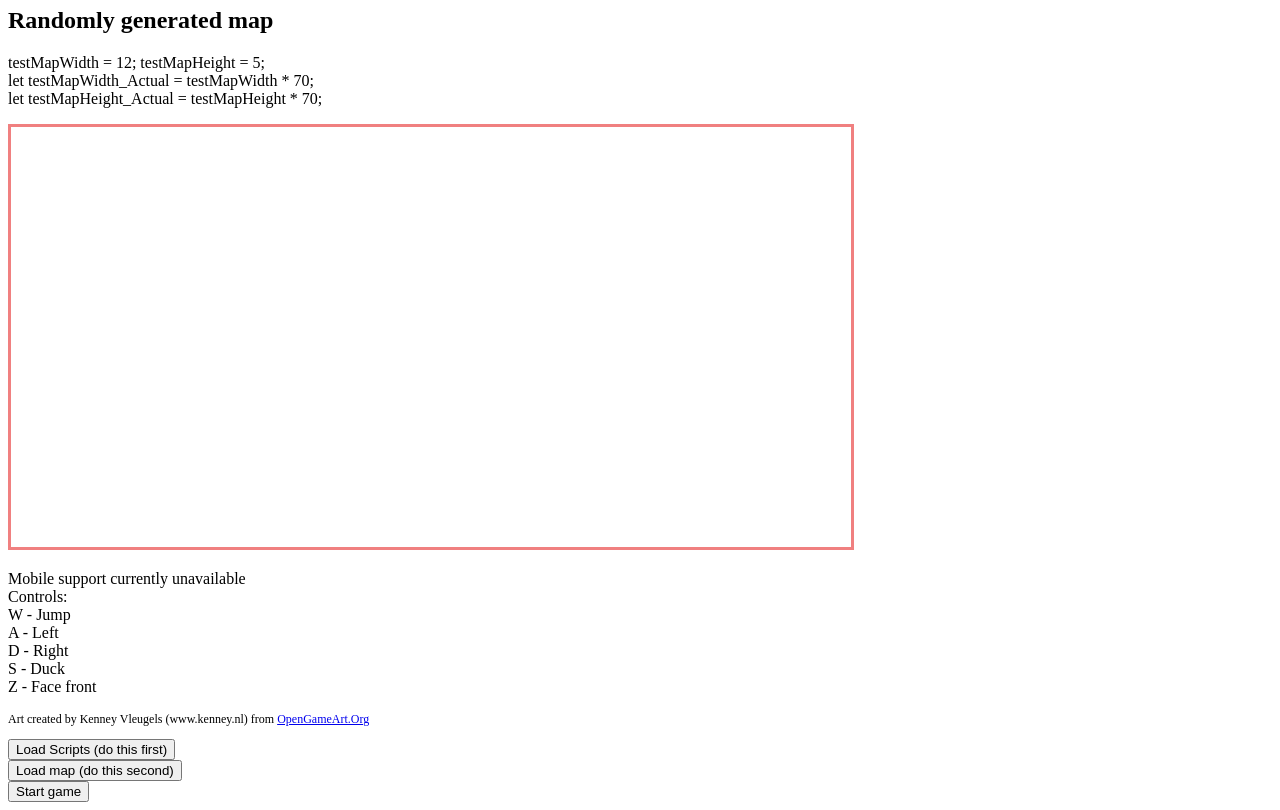
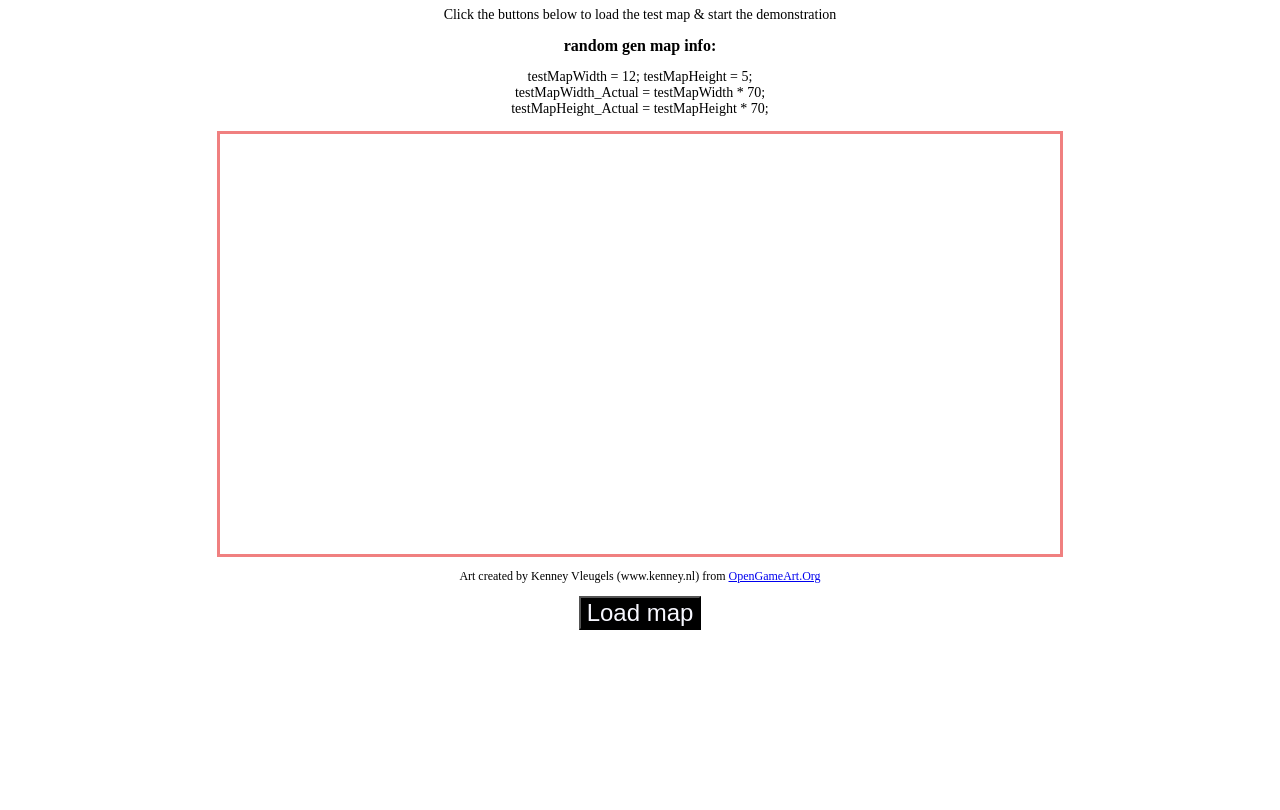
Before and after one commit to wjtelliott/platform, a plain HTML site: page index.html in a window 1280 px wide. Shown: the part 73-883 px from the top of the page. After the commit the page ends 800 px from the top, so only its background shows below. Drawn offline with Linux system fonts and the light colour scheme.

Commit message:
Cleaned up index.html. Auto-load scripts on window load

```diff
--- a/index.html
+++ b/index.html
@@ -1,15 +1,19 @@
 <!DOCTYPE html>
 <html>
+    <head>
+        <link rel='stylesheet' href='./style.css'>
+    </head>
     <body>
         <h1>wjtelliott/platform</h1>
-        <h2>Randomly generated map</h2>
+        <p>Click the buttons below to load the test map & start the demonstration</p>
+        <h2>random gen map info:</h2>
         <p>testMapWidth = 12; testMapHeight = 5;<br>
-            let testMapWidth_Actual = testMapWidth * 70;<br>
-            let testMapHeight_Actual = testMapHeight * 70;</p>
+           testMapWidth_Actual = testMapWidth * 70;<br>
+           testMapHeight_Actual = testMapHeight * 70;</p>
         <canvas class='canvas' width='840' height='420' style='border:3px solid lightcoral'>
             Your browser does not support the canvas tag from HTML5.
         </canvas>
-        <p>Mobile support currently unavailable<br>Controls:<br>W - Jump<br>A - Left<br>D - Right<br>S - Duck<br>Z - Face front</p>
+        <p id='controls' style='display: none;'>Mobile support currently unavailable<br>Controls:<br>W - Jump<br>A - Left<br>D - Right<br>S - Duck<br>Z - Face front</p>
         <p style='font-size: 12px;'>Art created by Kenney Vleugels (www.kenney.nl) from <a href="http://opengameart.org">OpenGameArt.Org</a></p>
         <script src='./scripts/ui.js'></script>
         <script src='./scripts/main.js'></script>
--- a/scripts/main.js
+++ b/scripts/main.js
@@ -31,14 +31,17 @@ window.onload = function()
 
 
     let basicMainMenu = new gBasicMenu();
-    basicMainMenu.addButton('loadScriptBtn', 'Load Scripts (do this first)', 'loadScripts();', true);
-    basicMainMenu.addButton('loadMapBtn', 'Load map (do this second)', 'testBgMap.loadTestRoom();', true);
+    // basicMainMenu.addButton('loadScriptBtn', 'Load Scripts (do this first)', 'loadScripts();', true);
+    loadScripts(); // No need for a button on this
+    basicMainMenu.addButton('loadMapBtn', 'Load map', 'testBgMap.loadTestRoom(); document.querySelector(\'#startBtn\').style = \'display: block;\'', true);
 
-    basicMainMenu.addButton('startBtn', 'Start game', 'startGame()', true);
+    basicMainMenu.addButton('startBtn', 'Start game', 'startGame(); document.querySelector(\'#controls\').style = \'display: block;\'', true);
 
     basicMainMenu.pushToDoc();
 
     basicMainMenu.show();
+
+    document.querySelector('#startBtn').style = "display: none;";
 };
 
 
--- /dev/null
+++ b/style.css
@@ -0,0 +1,28 @@
+*
+{
+    text-align: center;
+}
+
+h2
+{
+    font-size: 16px;
+}
+
+p
+{
+    font-size: 14px;
+}
+
+canvas
+{
+    margin: auto;
+    display: block;
+}
+
+button
+{
+    font-size: 24px;
+    color: ghostwhite;
+    background-color: black;
+    margin: auto;
+}
```
